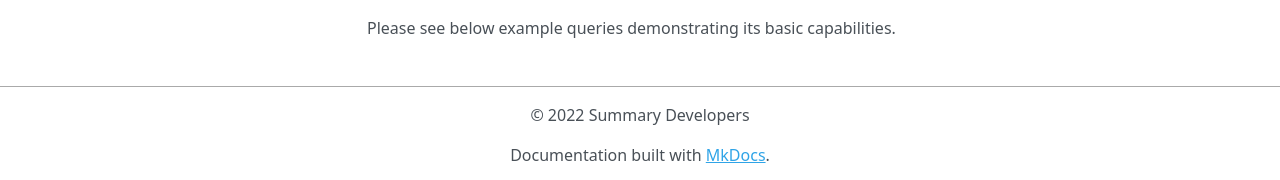
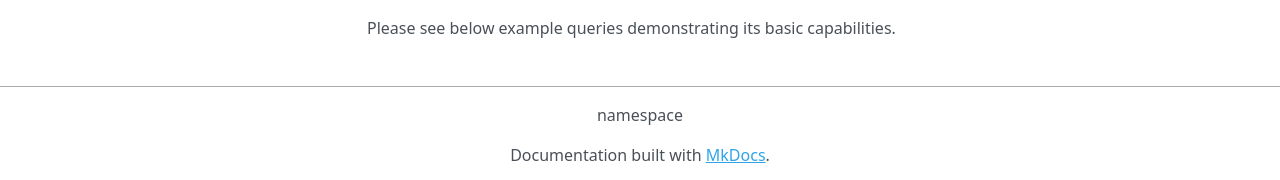
Before and after one commit to SummaryDev/documentation, an MkDocs documentation site: the page built from docs/index.md, in a window 1280 px wide and 1154 px high. Shown: the part 971-1151 px from the top of the window. Built offline with MkDocs 1.6.1, drawn with Linux system fonts in a browser that asks for light colours; nearby versions of some CDN libraries.

```diff
--- a/mkdocs.yml
+++ b/mkdocs.yml
@@ -3,7 +3,7 @@
 repo_url: https://github.com/SummaryDev/documentation
 edit_uri: blob/main/docs
 site_description: Summary is a blockchain indexer for StarkNet and Ethereum and a suite of developer tools for Web3
-copyright: !ENV [copyright, "© 2022 Summary Developers"]
+copyright: !ENV [copyright, sha_short, namespace]
 
 theme:
     name: mkdocs
```
Also changed, not shown: 1 other file.
